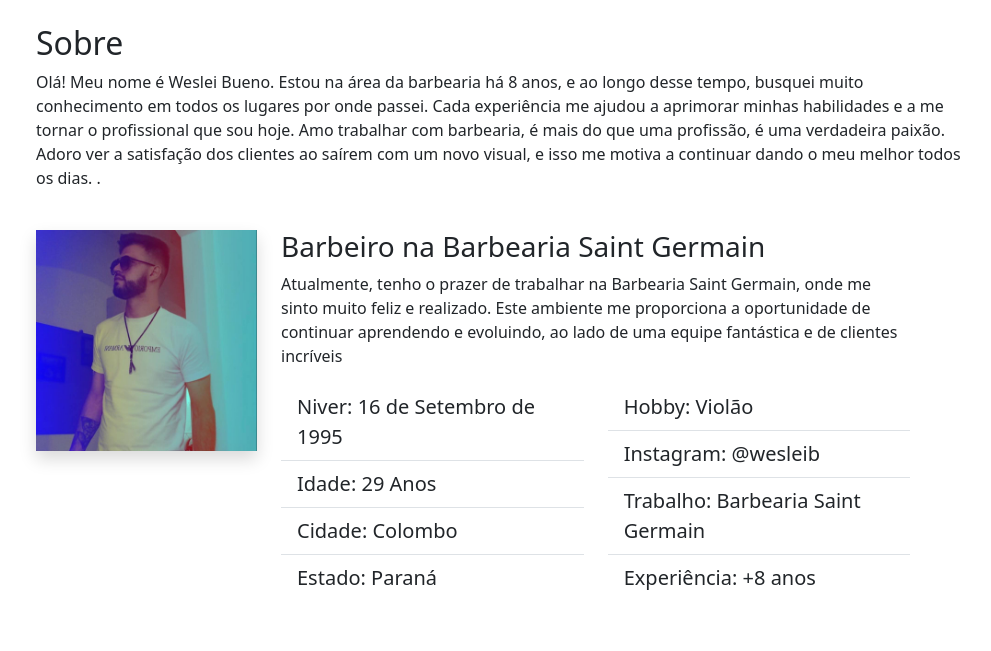
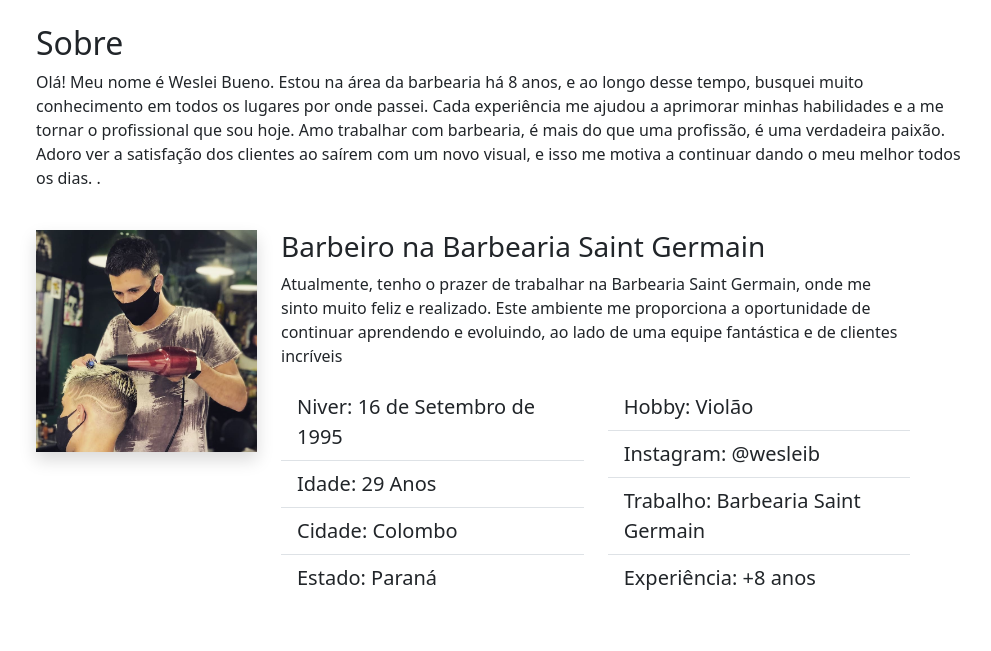
Before and after one commit to weesx/Projeto-portifolio, a Flask app: page / in a window 1280 px wide. Shown: the part 804-1455 px from the top of the page, without its empty margins (276-1267 px from the left). Run offline with Flask 3, Linux system fonts and the light colour scheme; some libraries are stand-ins or nearby versions.

Commit message:
att foto att border

```diff
--- a/static/style.css
+++ b/static/style.css
@@ -272,7 +272,7 @@ background-color: #fff;
 }
 
 .card {
-    border: 1px solid #ddd;
+    border: 0px solid #ddd;
     border-radius: 10px;
     overflow: hidden;
     box-shadow: 0 4px 8px rgba(0, 0, 0, 0.1);
--- a/templates/index.html
+++ b/templates/index.html
@@ -89,7 +89,7 @@
 
             <div class="row mt-4">
                 <div class="col-md-3">
-                    <img class="img-fluid shadow" src="../static/img/fotoperfilface.jpg" alt="Foto de Weslei"
+                    <img class="img-fluid shadow" src="../static/img/cortandocabelosecador.jpg" alt="Foto de Weslei"
                         data-anime="left">
                 </div>
                 <div class="col-md-8" data-anime="right">
```
